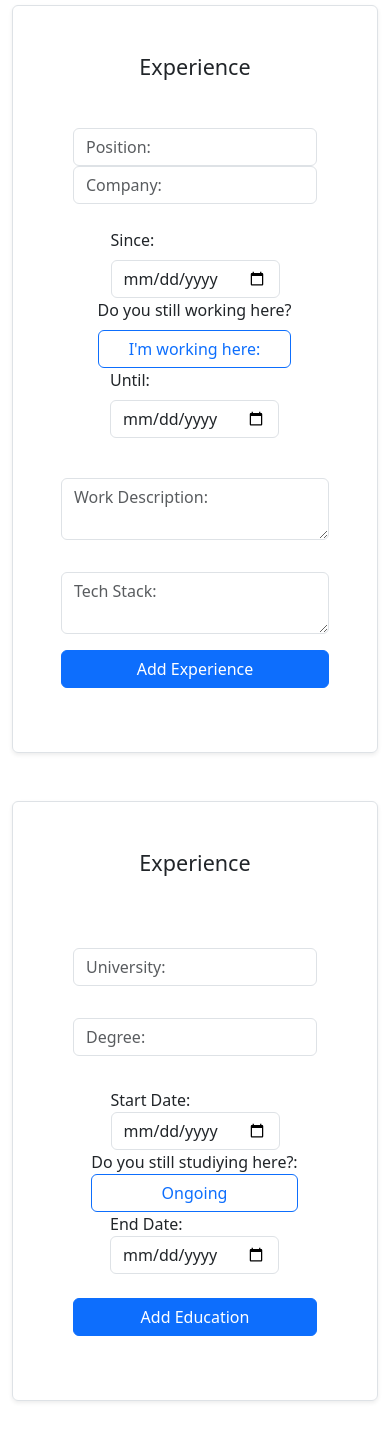
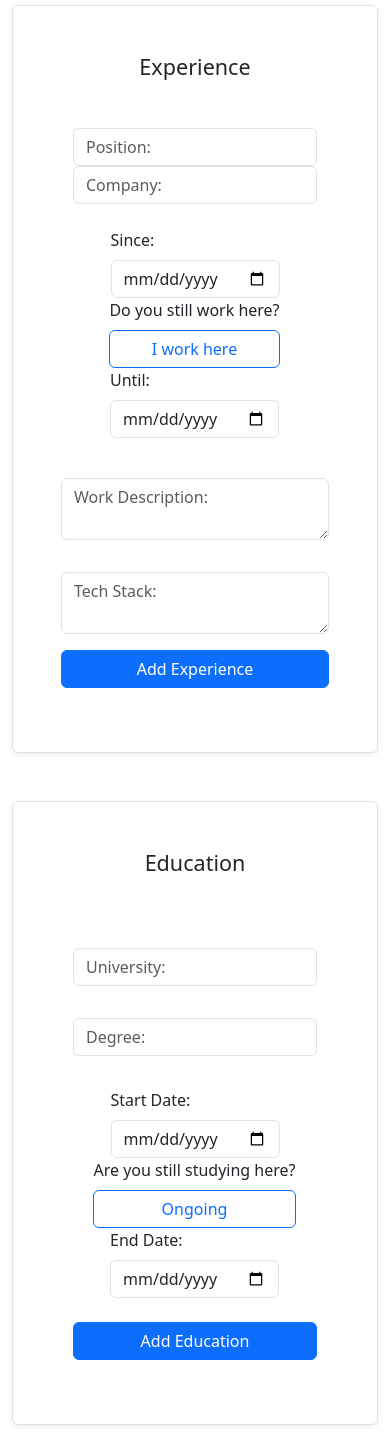
Before and after one commit to danielhh-dev/Resume-Generator, a React (Vite) app: page / in a window 390 px wide. Shown: the part 704-2153 px from the top of the page. Built offline with nearby package versions, Linux system fonts and the light colour scheme.

Commit message:
education responsive

```diff
--- a/src/components/CVGenerator.tsx
+++ b/src/components/CVGenerator.tsx
@@ -191,7 +191,7 @@ const CVGenerator: React.FC = () => {
         id="experience"
         className="border container  p-5 rounded shadow-sm my-5"
       >
-        <h4 className="text-center mb-5">Experience</h4>
+        <h4 className="text-center mb-5">Education</h4>
         <EducationComponent
           university={university}
           degree={degree}
--- a/src/components/other/EducationComponent.tsx
+++ b/src/components/other/EducationComponent.tsx
@@ -40,7 +40,7 @@ const EducationComponent: React.FC<EducationComponentProps> = ({
 
       <div className="input-group my-4 d-flex justify-content-evenly">
         <div className="d-flex flex-column">
-          <label>Start Date:</label>
+          <label className="form-label">Start Date:</label>
           <input
             className="form-control rounded"
             value={startDate}
@@ -51,7 +51,7 @@ const EducationComponent: React.FC<EducationComponentProps> = ({
           />
         </div>
         <div className="d-flex flex-column">
-          <label>Do you still studiying here?:</label>
+          <label className="form-label">Are you still studying here?</label>
           <input
             type="checkbox"
             checked={isOngoing}
@@ -67,7 +67,7 @@ const EducationComponent: React.FC<EducationComponentProps> = ({
           </label>
         </div>
         <div className="d-flex flex-column">
-          <label>End Date:</label>
+          <label className="form-label">End Date:</label>
           <input
             className="form-control rounded"
             value={endDate}
--- a/src/components/other/ExperienceComponent.tsx
+++ b/src/components/other/ExperienceComponent.tsx
@@ -67,7 +67,7 @@ const ExperienceComponent: React.FC<ExperienceComponentProps> = ({
           role="group"
           aria-label="Basic checkbox toggle button group"
         >
-          <label className="form-label">Do you still working here?</label>
+          <label className="form-label">Do you still work here?</label>
           <input
             id="btncheck1"
             autoComplete={"off"}
@@ -79,7 +79,7 @@ const ExperienceComponent: React.FC<ExperienceComponentProps> = ({
             }
           />
           <label htmlFor="btncheck1" className="btn btn-outline-primary">
-            I'm working here:
+            I work here
           </label>
         </div>
         <div className="d-flex flex-column">
```
Lines whose indentation alone changed are shown as unchanged.
